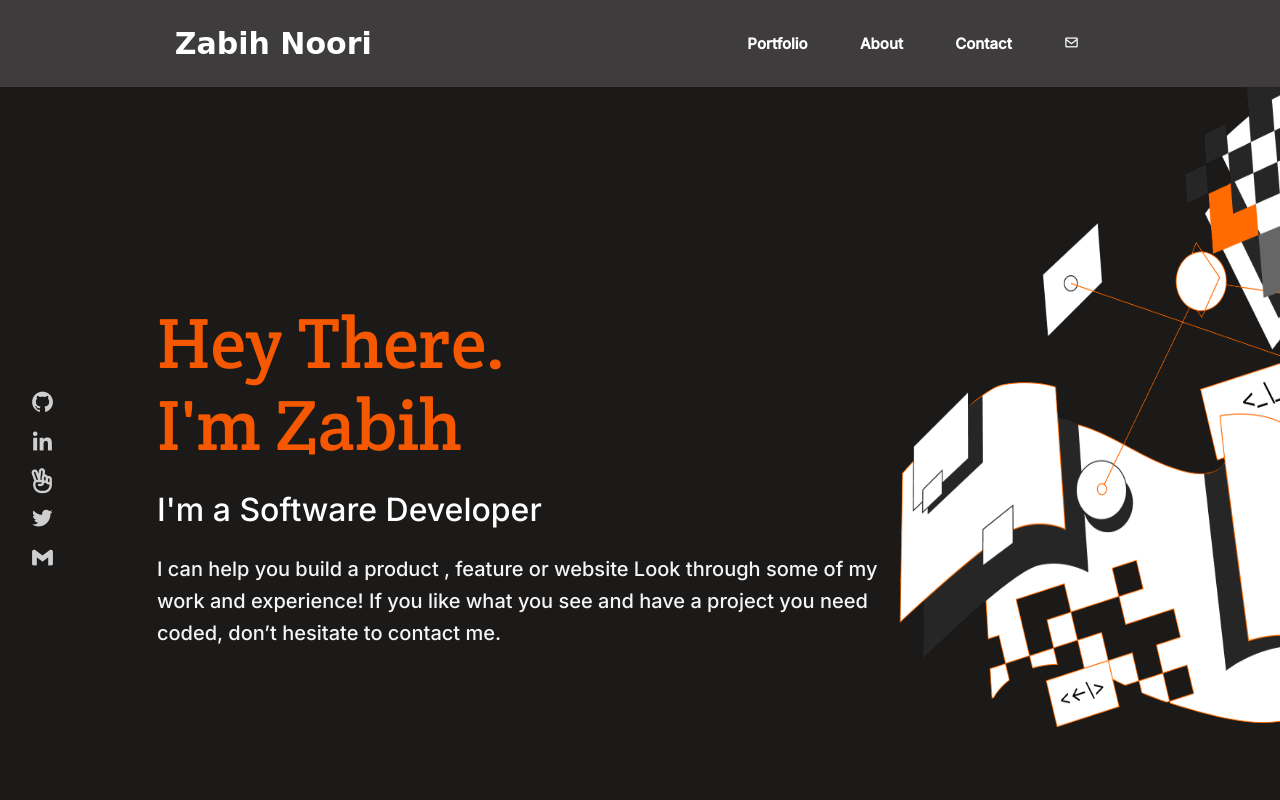
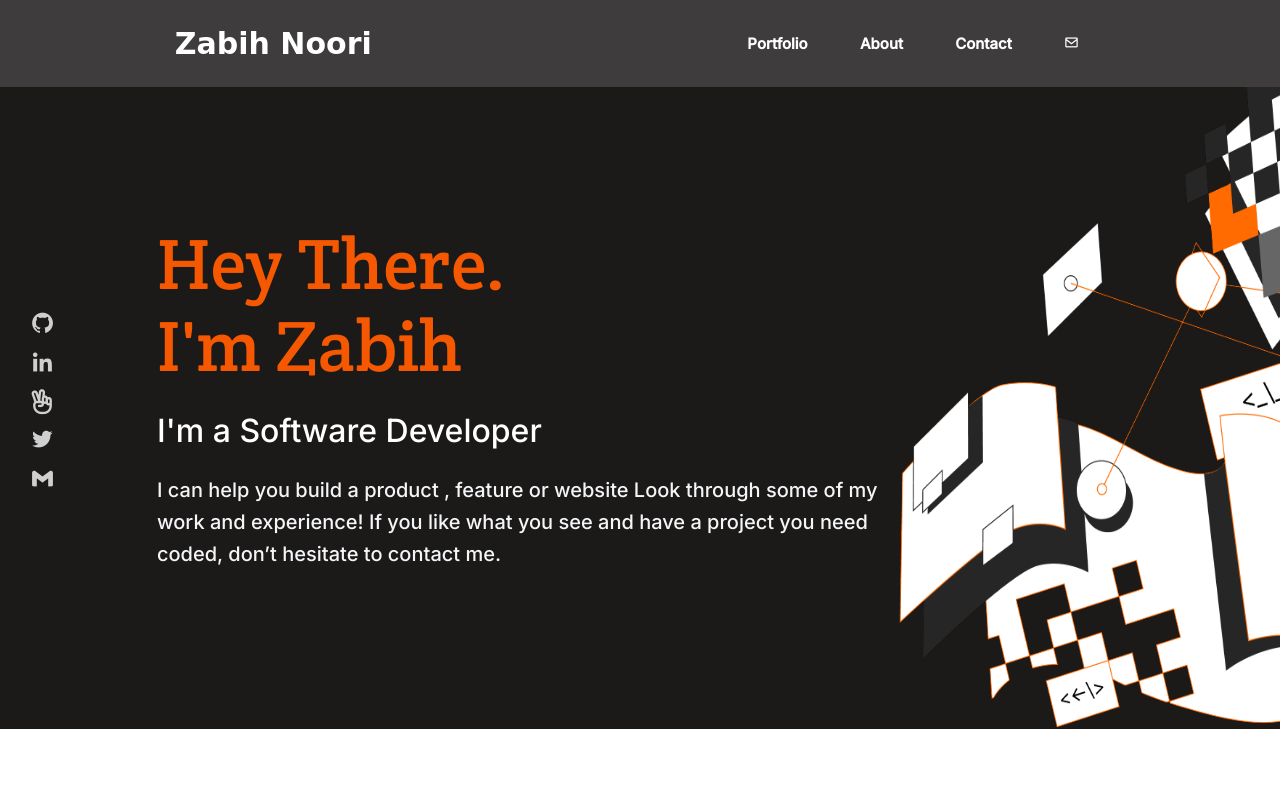
Before and after one commit to ZabihullahNooriWardak/Zabih-portfolio, a website: page index.html in a window 1280 px wide. Shown: the top 800 px of the page. Drawn offline with nearby package versions, Linux system fonts and the light colour scheme; a web font is replaced by a local one.

Commit message:
changed the height of main section to auto form 100vh to be responsive

```diff
--- a/style.css
+++ b/style.css
@@ -89,7 +89,7 @@ i.burger-menu {
 
 main {
   background-color: #1c1a19;
-  height: 100vh;
+  height: auto;
   display: flex;
   flex-direction: column;
   justify-content: space-between;
@@ -682,7 +682,7 @@ hr#last {
 
   main {
     background-color: #1c1a19;
-    height: 100vh;
+    height: auto;
     display: flex;
     flex-direction: row;
     justify-content: space-evenly;
```
